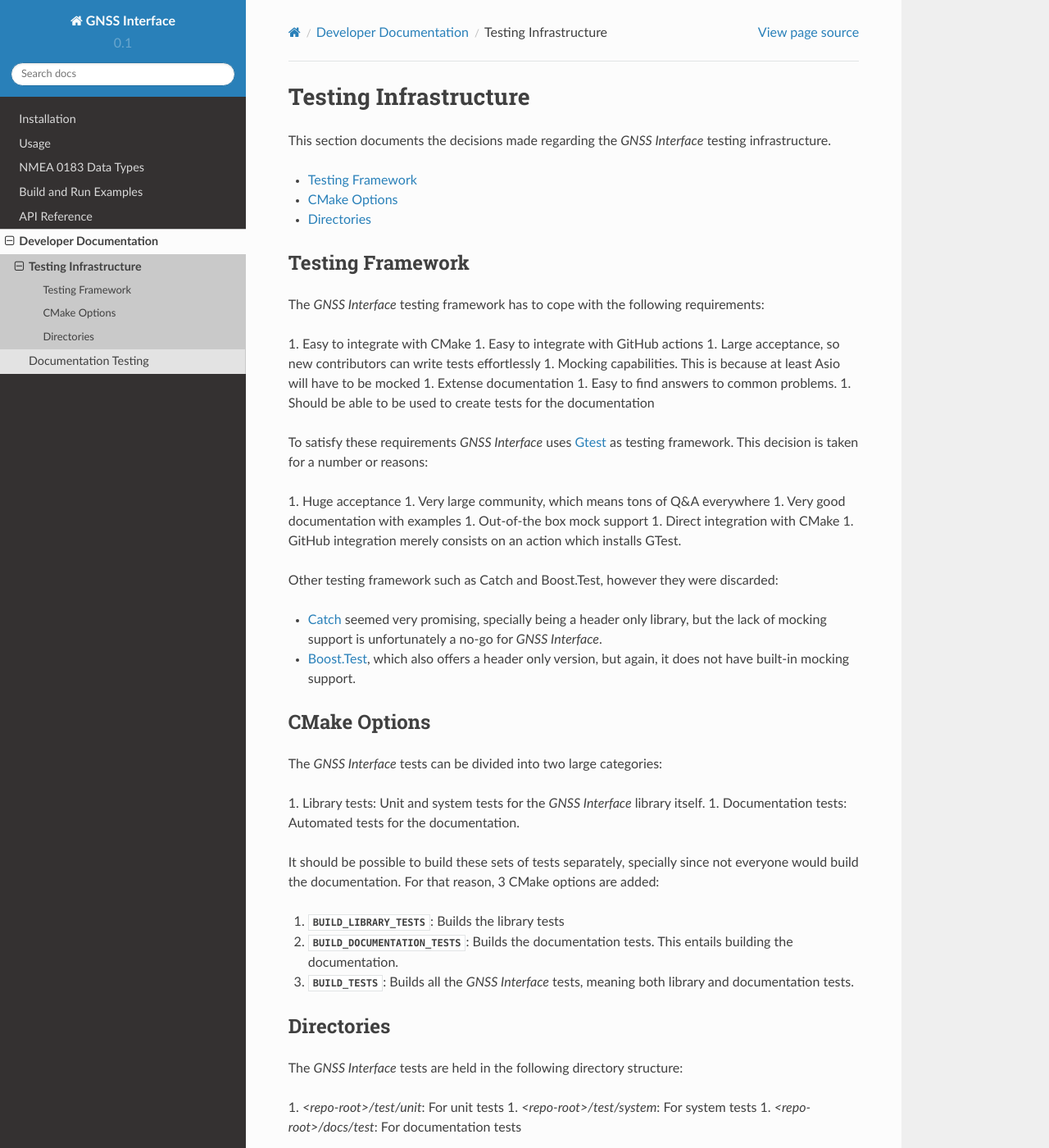
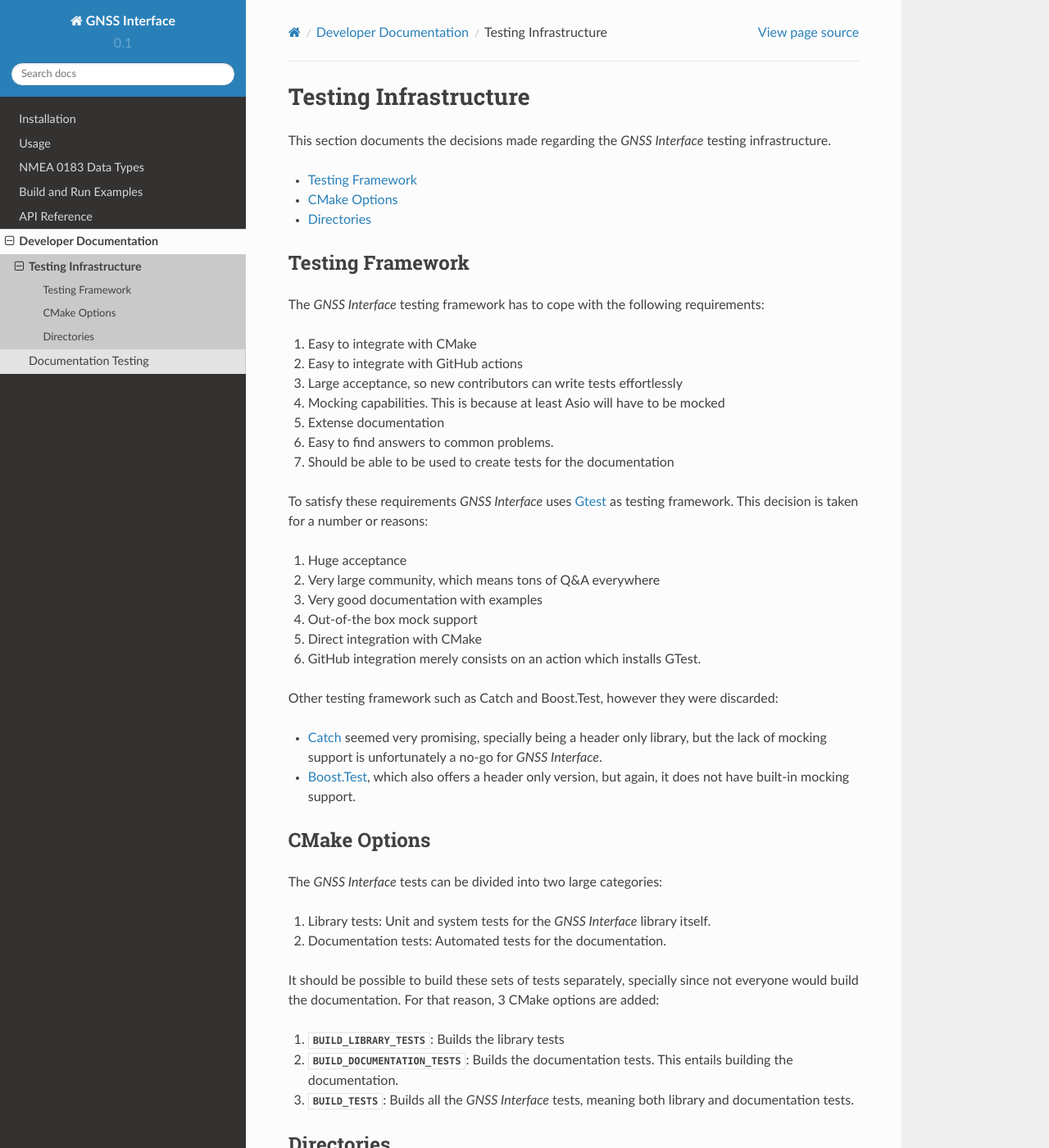
Before and after one commit to EduPonz/easynmea, a Sphinx documentation site: the page built from docs/rst/developer_documentation/testing_infrastructure.rst, in a window 1280 px wide and 1400 px high. Shown: the whole window at 82% size. Built offline with Sphinx 7.4.7 and the Read the Docs theme 2.0.0, drawn with Linux system fonts in a browser that asks for light colours; some of the changed text lies outside the part shown.

Commit message:
Refs #17: Fix lists
Signed-off-by: Eduardo Ponz Segrelles <eduardoponz@eprosima.com>

```diff
--- a/docs/rst/developer_documentation/testing_infrastructure.rst
+++ b/docs/rst/developer_documentation/testing_infrastructure.rst
@@ -17,23 +17,23 @@ Testing Framework
 The *GNSS Interface* testing framework has to cope with the following requirements:
 
 1. Easy to integrate with CMake
-1. Easy to integrate with GitHub actions
-1. Large acceptance, so new contributors can write tests effortlessly
-1. Mocking capabilities. This is because at least Asio will have to be mocked
-1. Extense documentation
-1. Easy to find answers to common problems.
-1. Should be able to be used to create tests for the documentation
+2. Easy to integrate with GitHub actions
+3. Large acceptance, so new contributors can write tests effortlessly
+4. Mocking capabilities. This is because at least Asio will have to be mocked
+5. Extense documentation
+6. Easy to find answers to common problems.
+7. Should be able to be used to create tests for the documentation
 
 To satisfy these requirements *GNSS Interface* uses `Gtest <https://google.github.io/googletest/>`_ as testing
 framework.
 This decision is taken for a number or reasons:
 
 1. Huge acceptance
-1. Very large community, which means tons of Q&A everywhere
-1. Very good documentation with examples
-1. Out-of-the box mock support
-1. Direct integration with CMake
-1. GitHub integration merely consists on an action which installs GTest.
+2.  Very large community, which means tons of Q&A everywhere
+3. Very good documentation with examples
+4. Out-of-the box mock support
+5. Direct integration with CMake
+6. GitHub integration merely consists on an action which installs GTest.
 
 Other testing framework such as Catch and Boost.Test, however they were discarded:
 
@@ -50,7 +50,7 @@ CMake Options
 The *GNSS Interface* tests can be divided into two large categories:
 
 1. Library tests: Unit and system tests for the *GNSS Interface* library itself.
-1. Documentation tests: Automated tests for the documentation.
+2.  Documentation tests: Automated tests for the documentation.
 
 It should be possible to build these sets of tests separately, specially since not everyone would build the
 documentation.
@@ -67,6 +67,6 @@ Directories
 
 The *GNSS Interface* tests are held in the following directory structure:
 
-1. `<repo-root>/test/unit`: For unit tests
-1. `<repo-root>/test/system`: For system tests
-1. `<repo-root>/docs/test`: For documentation tests
+1. ``<repo-root>/test/unit``: For unit tests
+2. ``<repo-root>/test/system``: For system tests
+3. ``<repo-root>/docs/test``: For documentation tests
```
